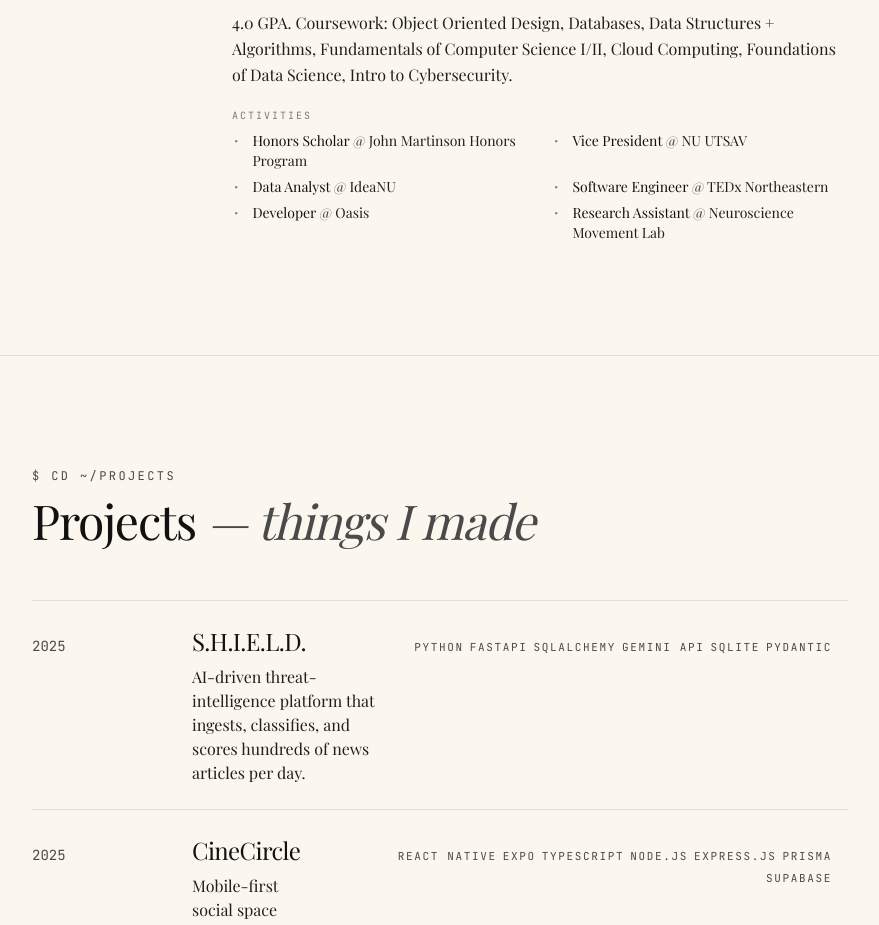
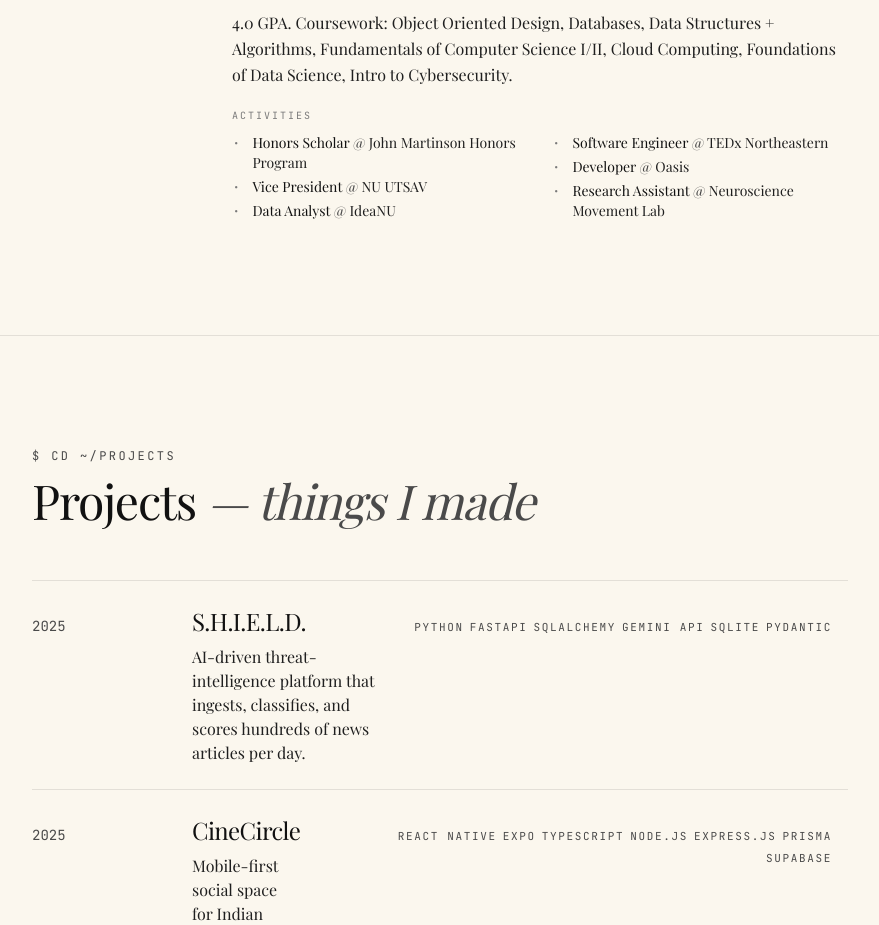
Before and after one commit to aamogh16/portfolio, a React (Vite) app: page / in a window 1280 px wide. Shown: the part 2940-3865 px from the top of the page, without its empty margins (200-1079 px from the left). Built offline with nearby package versions, Linux system fonts and the light colour scheme; no server answers; a web font is replaced by a local one.

Commit message:
refactored activities for better look

```diff
--- a/src/sections/ExperienceSection.tsx
+++ b/src/sections/ExperienceSection.tsx
@@ -61,9 +61,9 @@ function Row({ job }: { job: Experience }) {
             <div className="font-mono text-[10px] uppercase tracking-[0.2em] text-ink-faint mb-2">
               activities
             </div>
-            <ul className="grid grid-cols-1 sm:grid-cols-2 gap-x-6 gap-y-1.5 text-ink-soft">
+            <ul className="columns-1 sm:columns-2 gap-x-6 text-ink-soft [&>li]:break-inside-avoid">
               {job.involvement.map((it, k) => (
-                <li key={k} className="flex gap-3 text-sm">
+                <li key={k} className="flex gap-3 text-sm py-0.5">
                   <span className="font-mono text-ink-faint select-none">·</span>
                   <span>
                     <span className="text-ink">{it.role}</span>
```
